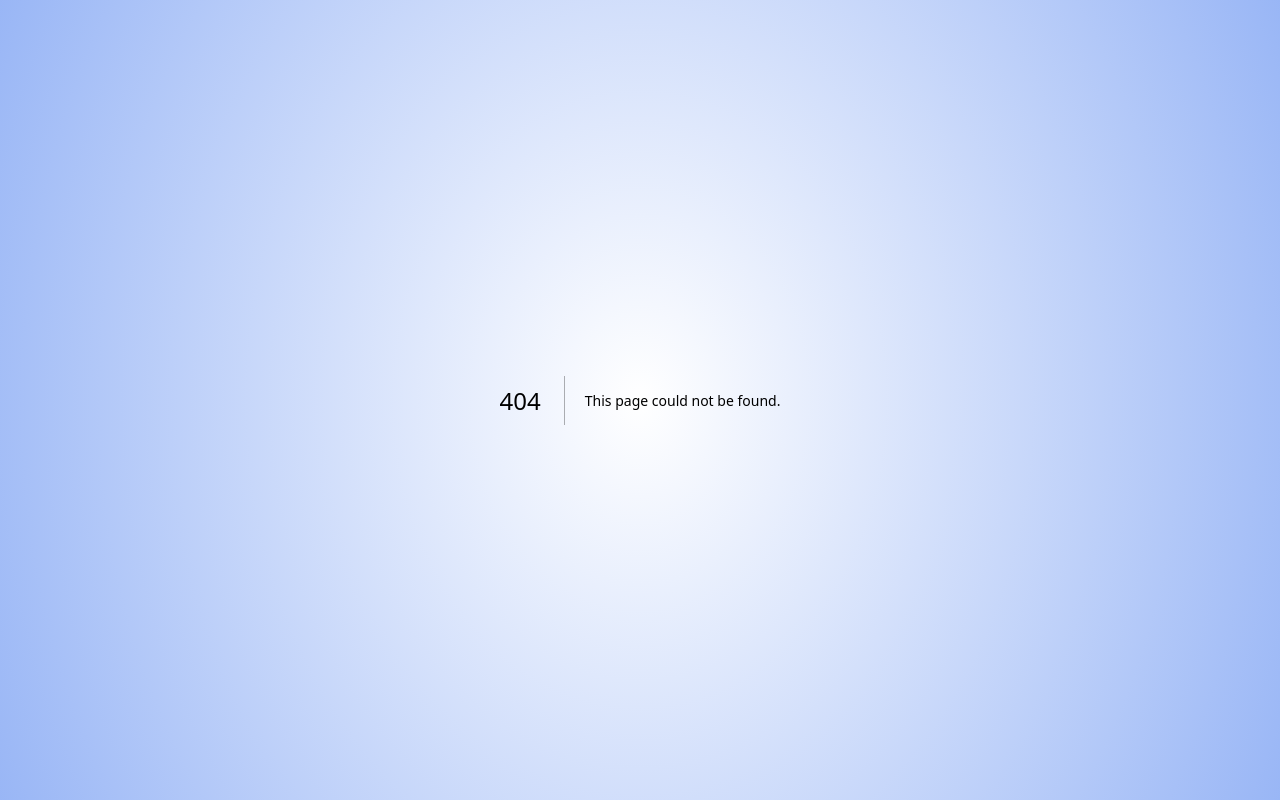
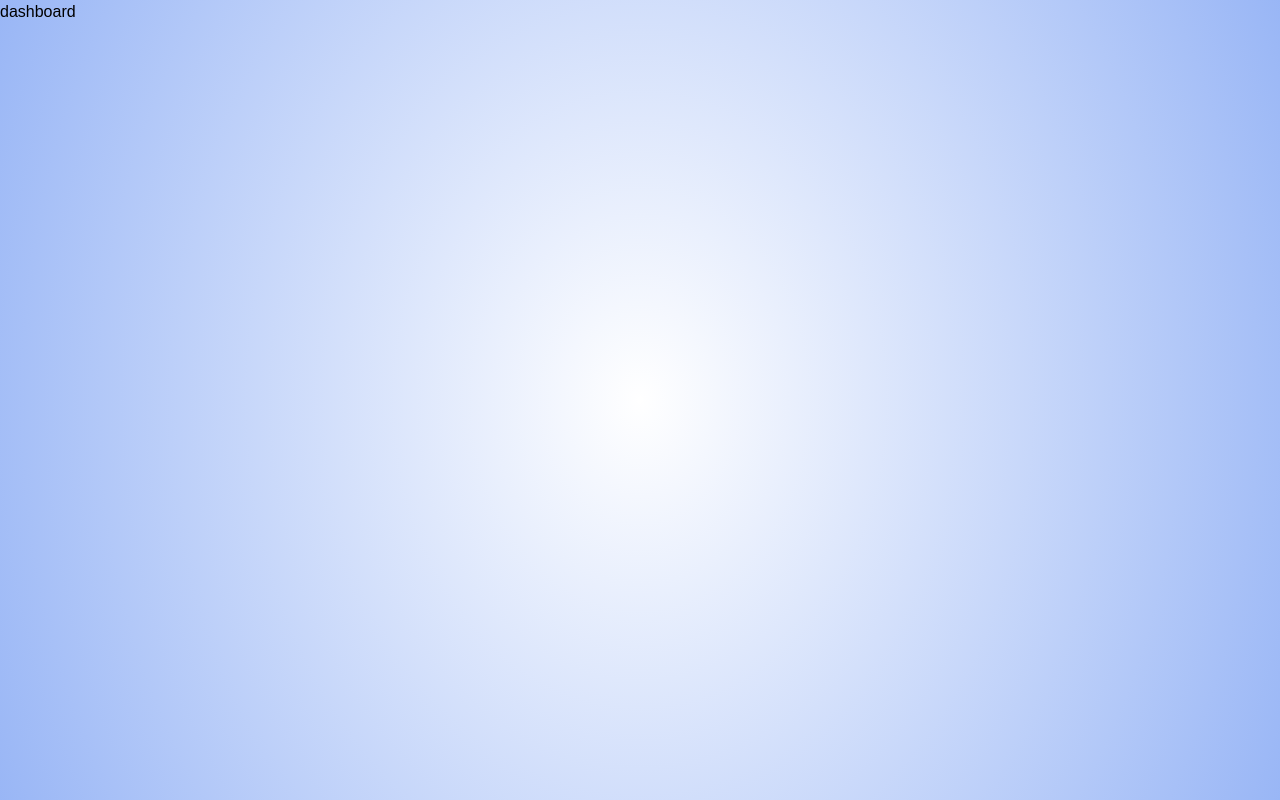
Before and after one commit to DestinAdams/clockin, a Next.js app: page /dashboard in a window 1280 px wide. Before the commit this address had no page. Built offline with nearby package versions, Linux system fonts and the light colour scheme.

Commit message:
Create page.tsx

```diff
--- /dev/null
+++ b/src/app/dashboard/page.tsx
@@ -0,0 +1,6 @@
+import React from "react";
+export default function dashboard() {
+    return (
+        <div><h1 className="text-black">dashboard</h1></div>
+    );
+}
```
